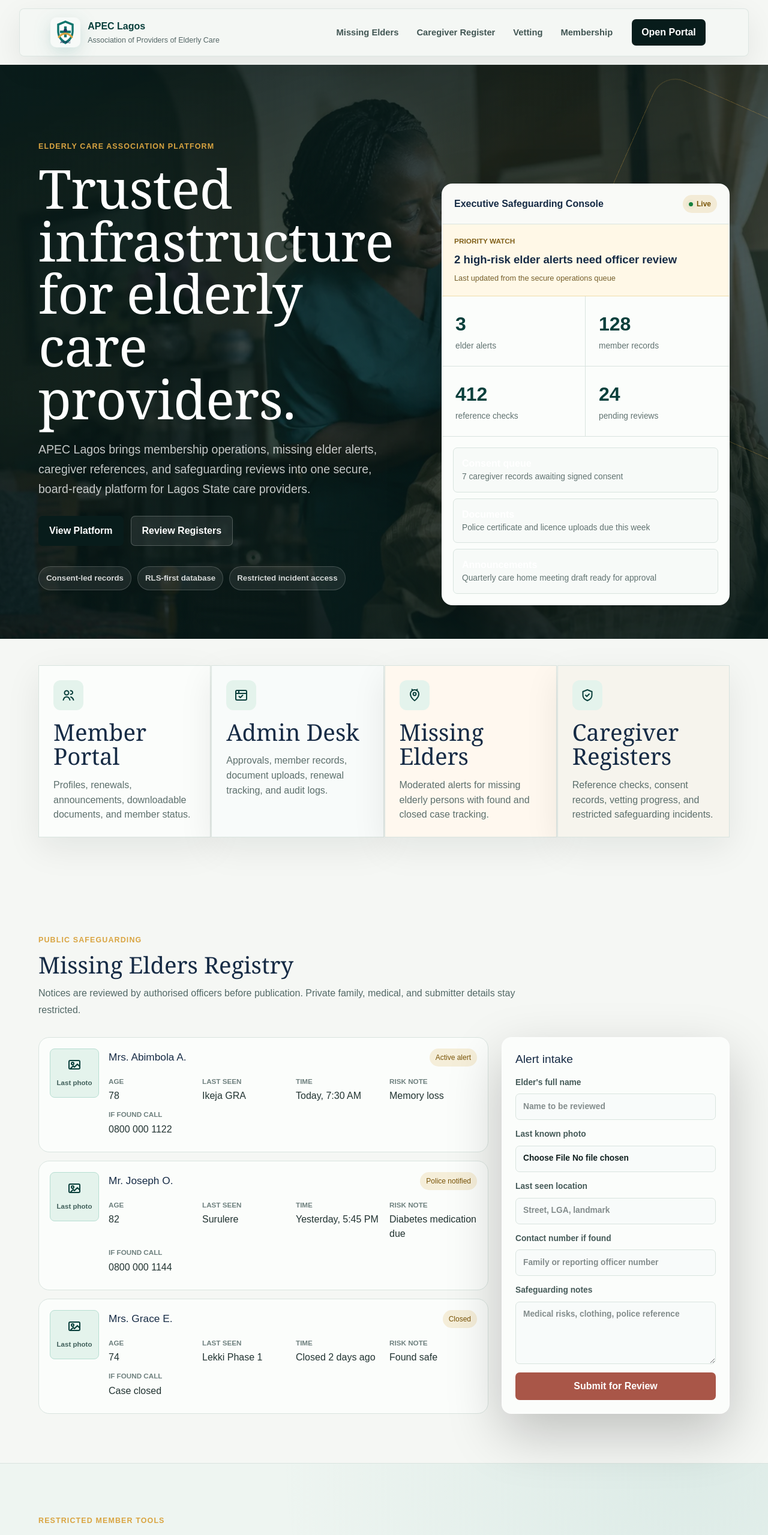
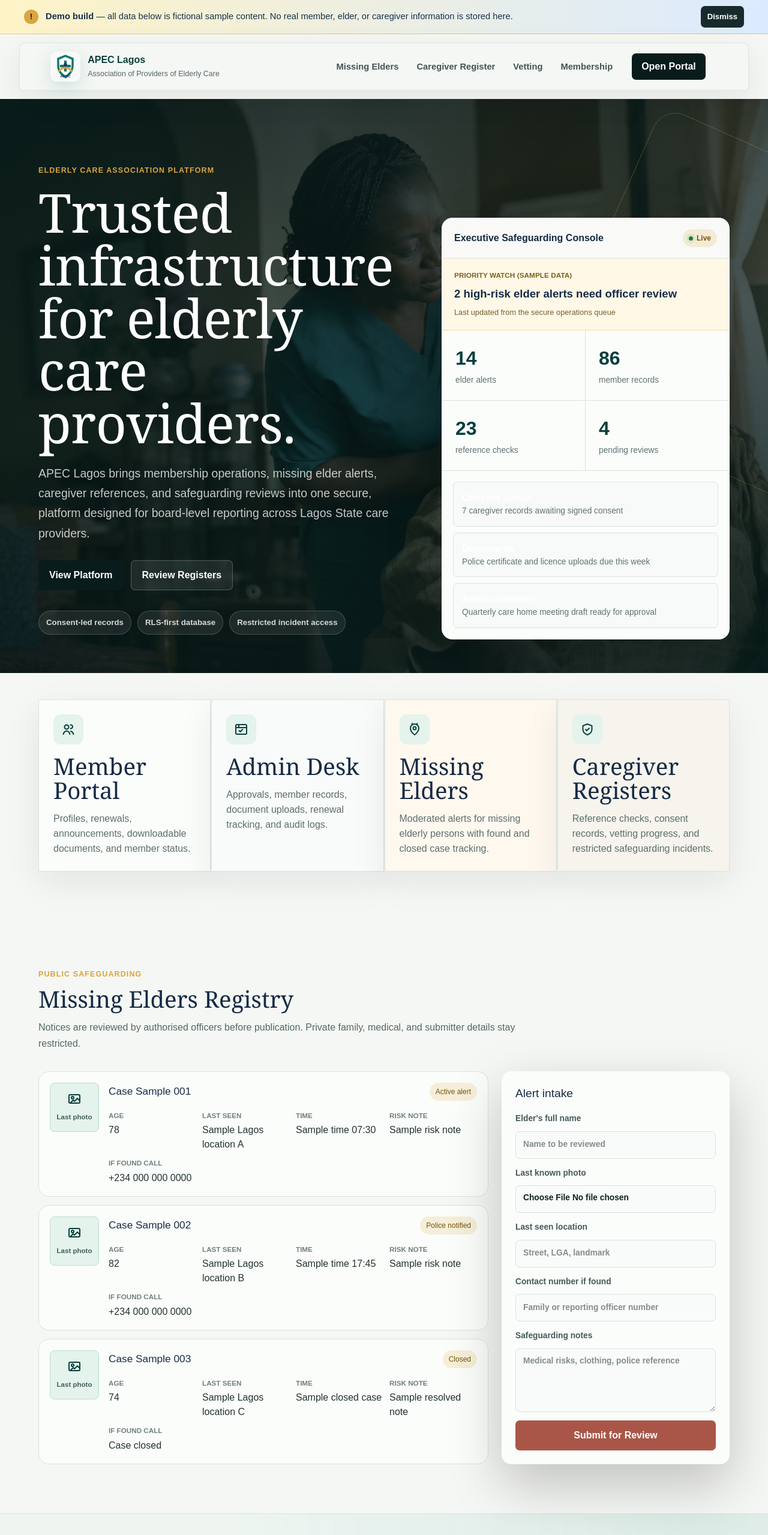
Before and after one commit to officialahplagos/ApecLagos, a Next.js app: page / in a window 1280 px wide. Shown: the top 2559 px of the page at 60% size. Built offline with nearby package versions, Linux system fonts and the light colour scheme.

Commit message:
Polish pre-launch demo content

```diff
--- /dev/null
+++ b/app/components/DemoBanner.tsx
@@ -0,0 +1,36 @@
+"use client";
+
+import { useEffect, useState } from "react";
+
+const storageKey = "apec-demo-banner-dismissed";
+
+export function DemoBanner() {
+  const [dismissed, setDismissed] = useState(false);
+
+  useEffect(() => {
+    // eslint-disable-next-line react-hooks/set-state-in-effect
+    setDismissed(window.localStorage.getItem(storageKey) === "true");
+  }, []);
+
+  function dismiss() {
+    window.localStorage.setItem(storageKey, "true");
+    setDismissed(true);
+  }
+
+  if (dismissed) return null;
+
+  return (
+    <div className="demo-banner" role="status">
+      <span className="demo-banner-icon" aria-hidden="true">
+        !
+      </span>
+      <p>
+        <strong>Demo build</strong> — all data below is fictional sample content.
+        No real member, elder, or caregiver information is stored here.
+      </p>
+      <button type="button" onClick={dismiss} aria-label="Dismiss demo notice">
+        Dismiss
+      </button>
+    </div>
+  );
+}
--- a/app/components/PortalApp.tsx
+++ b/app/components/PortalApp.tsx
@@ -36,6 +36,56 @@ const roleOptions: Profile["role"][] = [
   "committee_member",
   "secretary_admin",
   "super_admin",
+];
+
+const sampleAnnouncements: Announcement[] = [
+  {
+    id: "sample-announcement-001",
+    title: "SAMPLE: Member briefing draft",
+    body: "Fictional sample announcement showing how approved member notices will appear in the portal.",
+    target_audience: "members",
+    is_pinned: true,
+    is_urgent: false,
+    publish_at: "2026-07-29T00:00:00.000Z",
+  },
+  {
+    id: "sample-announcement-002",
+    title: "SAMPLE: Renewal reminder",
+    body: "Fictional reminder for demonstrating renewal and document workflows before launch.",
+    target_audience: "members",
+    is_pinned: false,
+    is_urgent: false,
+    publish_at: "2026-07-29T00:00:00.000Z",
+  },
+];
+
+const sampleMissingCases: MissingElderCase[] = [
+  {
+    id: "sample-missing-001",
+    public_reference: "SAMPLE-ME-001",
+    elder_name: "Case Sample 001",
+    approximate_age: 78,
+    photo_path: null,
+    last_seen_location: "Sample Lagos location A",
+    last_seen_at: "2026-07-29T07:30:00.000Z",
+    public_notes: "SAMPLE: fictional public alert preview. If found call +234 000 000 0000.",
+    police_reference: "SAMPLE-REF",
+    status: "active",
+    published_at: "2026-07-29T08:00:00.000Z",
+  },
+  {
+    id: "sample-missing-002",
+    public_reference: "SAMPLE-ME-002",
+    elder_name: "Case Sample 002",
+    approximate_age: 82,
+    photo_path: null,
+    last_seen_location: "Sample Lagos location B",
+    last_seen_at: "2026-07-28T17:45:00.000Z",
+    public_notes: "SAMPLE: fictional police-notified alert for demo review.",
+    police_reference: "SAMPLE-REF",
+    status: "active",
+    published_at: "2026-07-29T08:05:00.000Z",
+  },
 ];
 
 function getErrorMessage(error: unknown) {
@@ -98,6 +148,10 @@ export function PortalApp() {
     profile?.role === "committee_member";
 
   const isAdmin = profile?.role === "super_admin" || profile?.role === "secretary_admin";
+  const visibleAnnouncements = announcements.length ? announcements : sampleAnnouncements;
+  const visibleMissingCases = missingCases.length ? missingCases : sampleMissingCases;
+  const usingSampleAnnouncements = announcements.length === 0;
+  const usingSampleMissingCases = missingCases.length === 0;
 
   const refreshPublicData = useCallback(async () => {
     if (!supabase) return;
@@ -657,7 +711,7 @@ export function PortalApp() {
 
       <section className="portal-hero">
         <div>
-          <span className="eyebrow">Phase 2 app layer</span>
+          <span className="eyebrow">Board-ready demo portal</span>
           <h1>Member access, applications, and safeguarding intake.</h1>
           <p>
             This portal connects the APEC Lagos platform to Supabase Auth,
@@ -689,7 +743,10 @@ export function PortalApp() {
       ) : booting ? (
         <section className="portal-card">
           <h2>Loading portal</h2>
-          <p>Checking the current Supabase session.</p>
+          <p>
+            Checking the current Supabase session. Log in as a demo member to
+            view sample records.
+          </p>
         </section>
       ) : user ? (
         <>
@@ -1130,18 +1187,18 @@ export function PortalApp() {
         <article className="portal-card">
           <div className="portal-section-head">
             <h2>Announcements</h2>
-            <span>{announcements.length}</span>
+            <span>{usingSampleAnnouncements ? "Sample" : visibleAnnouncements.length}</span>
           </div>
           <div className="portal-list">
-            {announcements.length ? (
-              announcements.map((announcement) => (
+            {visibleAnnouncements.length ? (
+              visibleAnnouncements.map((announcement) => (
                 <div key={announcement.id}>
                   <b>{announcement.title}</b>
                   <span>{announcement.body}</span>
                 </div>
               ))
             ) : (
-              <p>No announcements are visible yet.</p>
+              <p>Sample announcements will appear here when the demo data loads.</p>
             )}
           </div>
         </article>
@@ -1149,11 +1206,11 @@ export function PortalApp() {
         <article className="portal-card">
           <div className="portal-section-head">
             <h2>Missing Elder Alerts</h2>
-            <span>{missingCases.length}</span>
+            <span>{usingSampleMissingCases ? "Sample" : visibleMissingCases.length}</span>
           </div>
           <div className="portal-list">
-            {missingCases.length ? (
-              missingCases.map((caseItem) => {
+            {visibleMissingCases.length ? (
+              visibleMissingCases.map((caseItem) => {
                 const photoUrl = getPhotoUrl(caseItem.photo_path);
                 return (
                   <div className="portal-row-card with-photo" key={caseItem.id}>
@@ -1177,7 +1234,7 @@ export function PortalApp() {
                 );
               })
             ) : (
-              <p>No public alerts are active yet.</p>
+              <p>Sample public alerts will appear here when the demo data loads.</p>
             )}
           </div>
         </article>
--- a/app/globals.css
+++ b/app/globals.css
@@ -36,6 +36,47 @@ body {
   margin: 0;
 }
 
+.demo-banner {
+  align-items: center;
+  background: linear-gradient(90deg, #fef3c7 0%, #dbeafe 100%);
+  border-bottom: 1px solid rgba(217, 164, 65, 0.55);
+  color: #17324c;
+  display: grid;
+  gap: 12px;
+  grid-template-columns: auto minmax(0, 1fr) auto;
+  padding: 10px clamp(14px, 4vw, 40px);
+}
+
+.demo-banner-icon {
+  align-items: center;
+  background: #d9a441;
+  border-radius: 999px;
+  color: #081c1b;
+  display: inline-flex;
+  font-size: 0.82rem;
+  font-weight: 900;
+  height: 24px;
+  justify-content: center;
+  width: 24px;
+}
+
+.demo-banner p {
+  font-size: 0.92rem;
+  line-height: 1.45;
+  margin: 0;
+}
+
+.demo-banner button {
+  background: rgba(8, 28, 27, 0.92);
+  border: 0;
+  border-radius: 7px;
+  color: var(--white);
+  cursor: pointer;
+  font-size: 0.82rem;
+  font-weight: 800;
+  padding: 8px 11px;
+}
+
 :focus-visible {
   outline: 2px solid var(--teal);
   outline-offset: 3px;
@@ -954,6 +995,42 @@ td small {
   margin-top: 12px;
 }
 
+.sample-incident-card {
+  background: rgba(255, 255, 255, 0.08);
+  border: 1px solid rgba(217, 164, 65, 0.46);
+  border-radius: 8px;
+  display: grid;
+  gap: 8px;
+  margin-top: 18px;
+  padding: 16px;
+}
+
+.sample-incident-card span {
+  background: rgba(217, 164, 65, 0.18);
+  border: 1px solid rgba(217, 164, 65, 0.45);
+  border-radius: 999px;
+  color: #f8df9c;
+  font-size: 0.72rem;
+  font-weight: 900;
+  justify-self: start;
+  padding: 5px 8px;
+}
+
+.sample-incident-card h4 {
+  color: var(--white);
+  font-family: var(--font-display), var(--font-geist-sans), serif;
+  font-size: 1.2rem;
+  margin: 0;
+}
+
+.sample-incident-card p {
+  margin: 0;
+}
+
+.sample-incident-card small {
+  color: rgba(255, 255, 255, 0.7);
+}
+
 .incident-panel ul {
   display: grid;
   gap: 10px;
@@ -1501,6 +1578,16 @@ footer img {
 }
 
 @media (max-width: 680px) {
+  .demo-banner {
+    align-items: start;
+    grid-template-columns: auto minmax(0, 1fr);
+  }
+
+  .demo-banner button {
+    grid-column: 2;
+    justify-self: start;
+  }
+
   .site-header {
     grid-template-columns: 1fr auto;
     margin-inline: 10px;
--- a/app/layout.tsx
+++ b/app/layout.tsx
@@ -1,4 +1,5 @@
 import type { Metadata } from "next";
+import { DemoBanner } from "./components/DemoBanner";
 import "./globals.css";
 
 export const metadata: Metadata = {
@@ -18,7 +19,10 @@ export default function RootLayout({
 }>) {
   return (
     <html lang="en">
-      <body>{children}</body>
+      <body>
+        <DemoBanner />
+        {children}
+      </body>
     </html>
   );
 }
--- a/app/page.tsx
+++ b/app/page.tsx
@@ -3,29 +3,29 @@ import { StatGrid } from "./components/StatGrid";
 
 const missingElders = [
   {
-    name: "Mrs. Abimbola A.",
+    name: "Case Sample 001",
     age: "78",
-    lastSeen: "Ikeja GRA",
-    date: "Today, 7:30 AM",
-    risk: "Memory loss",
-    contact: "0800 000 1122",
+    lastSeen: "Sample Lagos location A",
+    date: "Sample time 07:30",
+    risk: "Sample risk note",
+    contact: "+234 000 000 0000",
     status: "Active alert",
   },
   {
-    name: "Mr. Joseph O.",
+    name: "Case Sample 002",
     age: "82",
-    lastSeen: "Surulere",
-    date: "Yesterday, 5:45 PM",
-    risk: "Diabetes medication due",
-    contact: "0800 000 1144",
+    lastSeen: "Sample Lagos location B",
+    date: "Sample time 17:45",
+    risk: "Sample risk note",
+    contact: "+234 000 000 0000",
     status: "Police notified",
   },
   {
-    name: "Mrs. Grace E.",
+    name: "Case Sample 003",
     age: "74",
-    lastSeen: "Lekki Phase 1",
-    date: "Closed 2 days ago",
-    risk: "Found safe",
+    lastSeen: "Sample Lagos location C",
+    date: "Sample closed case",
+    risk: "Sample resolved note",
     contact: "Case closed",
     status: "Closed",
   },
@@ -46,21 +46,21 @@ const vettingSteps = [
 
 const referenceRows = [
   {
-    caregiver: "T. Adewale",
+    caregiver: "Sample Caregiver 001",
     role: "Live-in caregiver",
     employer: "Verified member home",
     period: "2023 - 2026",
     rating: "Reference confirmed",
   },
   {
-    caregiver: "M. Okorie",
+    caregiver: "Sample Caregiver 002",
     role: "Healthcare assistant",
     employer: "Day-care provider",
     period: "2022 - 2025",
     rating: "Good conduct record",
   },
   {
-    caregiver: "S. Balogun",
+    caregiver: "Sample Caregiver 003",
     role: "Nurse aide",
     employer: "Residential care facility",
     period: "2021 - 2024",
@@ -98,10 +98,10 @@ const trustSignals = [
 ];
 
 const statusStats = [
-  { value: 3, label: "elder alerts" },
-  { value: 128, label: "member records" },
-  { value: 412, label: "reference checks" },
-  { value: 24, label: "pending reviews" },
+  { value: 14, label: "elder alerts" },
+  { value: 86, label: "member records" },
+  { value: 23, label: "reference checks" },
+  { value: 4, label: "pending reviews" },
 ];
 
 function AppIcon({ name }: { name: string }) {
@@ -204,7 +204,8 @@ export default function Home() {
           <p>
             APEC Lagos brings membership operations, missing elder alerts,
             caregiver references, and safeguarding reviews into one secure,
-            board-ready platform for Lagos State care providers.
+            platform designed for board-level reporting across Lagos State care
+            providers.
           </p>
           <div className="hero-actions">
             <a className="primary-button" href="#membership">
@@ -226,7 +227,7 @@ export default function Home() {
             <strong>Live</strong>
           </div>
           <div className="case-spotlight">
-            <span>Priority watch</span>
+            <span>Priority watch (sample data)</span>
             <b>2 high-risk elder alerts need officer review</b>
             <small>Last updated from the secure operations queue</small>
           </div>
@@ -381,6 +382,15 @@ export default function Home() {
               This replaces a casual blacklist with a controlled Do Not Rehire
               and incident review workflow.
             </p>
+            <article className="sample-incident-card">
+              <span>SAMPLE</span>
+              <h4>Sample incident review 001</h4>
+              <p>
+                Fictional case showing evidence upload, reviewer assignment,
+                caregiver response, and final safeguarding outcome.
+              </p>
+              <small>Status: Under review - severity: medium</small>
+            </article>
             <ul>
               <li>Evidence upload required before review</li>
               <li>Reporting organisation and reviewer recorded</li>
@@ -416,9 +426,8 @@ export default function Home() {
           <span>Association operations</span>
           <h2>Membership and Admin Portal</h2>
           <p>
-            The first build keeps the association usable immediately, then
-            connects Supabase authentication, storage, and database policies in
-            the next layer.
+            Built on a secure Supabase backend with role-based access for
+            members, secretaries, committee users, and admins.
           </p>
         </div>
         <div className="portal-grid">
@@ -441,10 +450,10 @@ export default function Home() {
           <a href="/portal">
             <h3>Supabase Tables</h3>
             <p>
-              users, members, categories, announcements, documents, renewals,
+              Structured data model covering members, renewals, documents,
               missing elder cases, caregiver references, and incident reviews.
             </p>
-            <span>Database layer connected</span>
+            <span>Structured safeguarding data model</span>
           </a>
         </div>
       </section>
```
